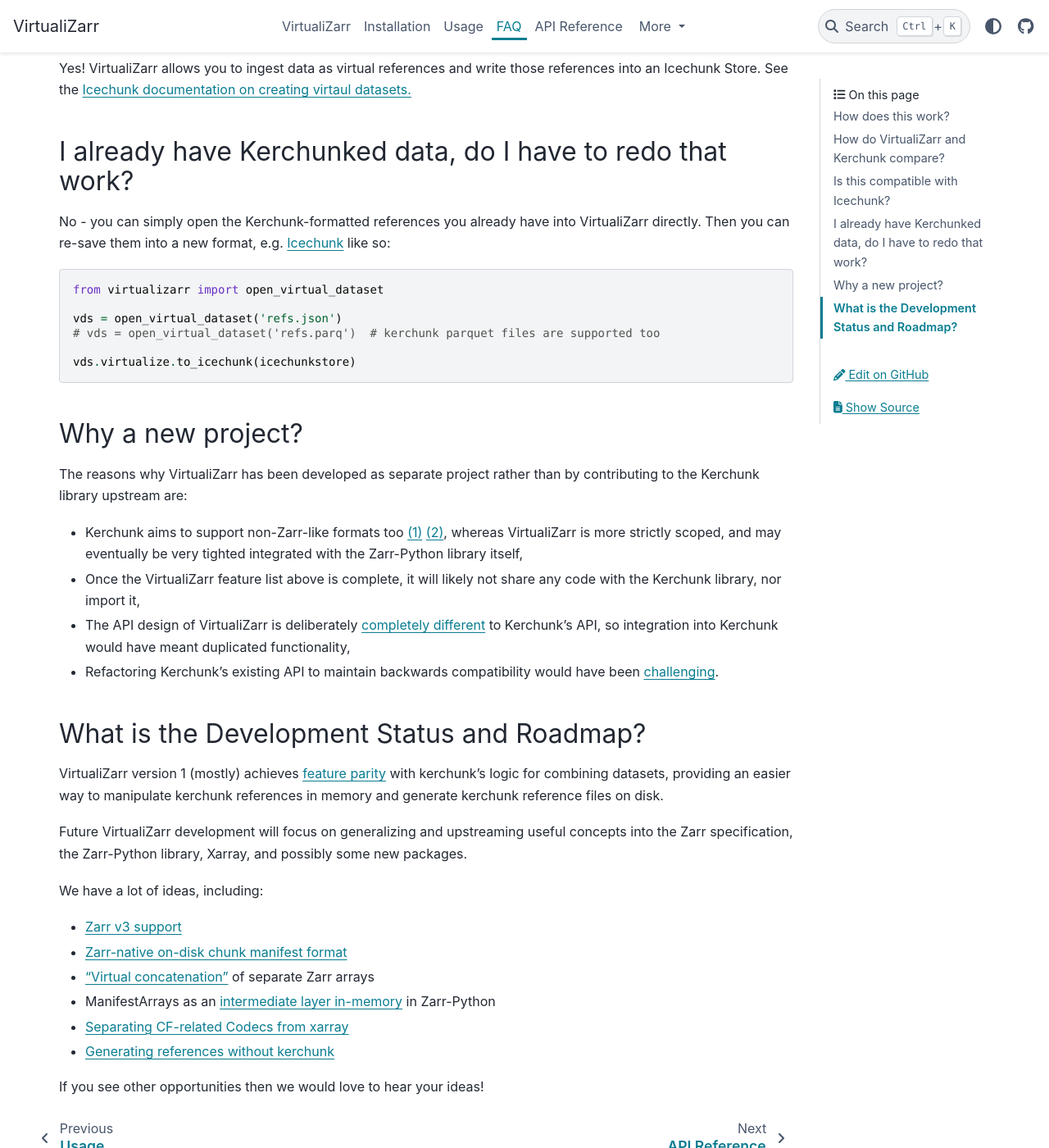
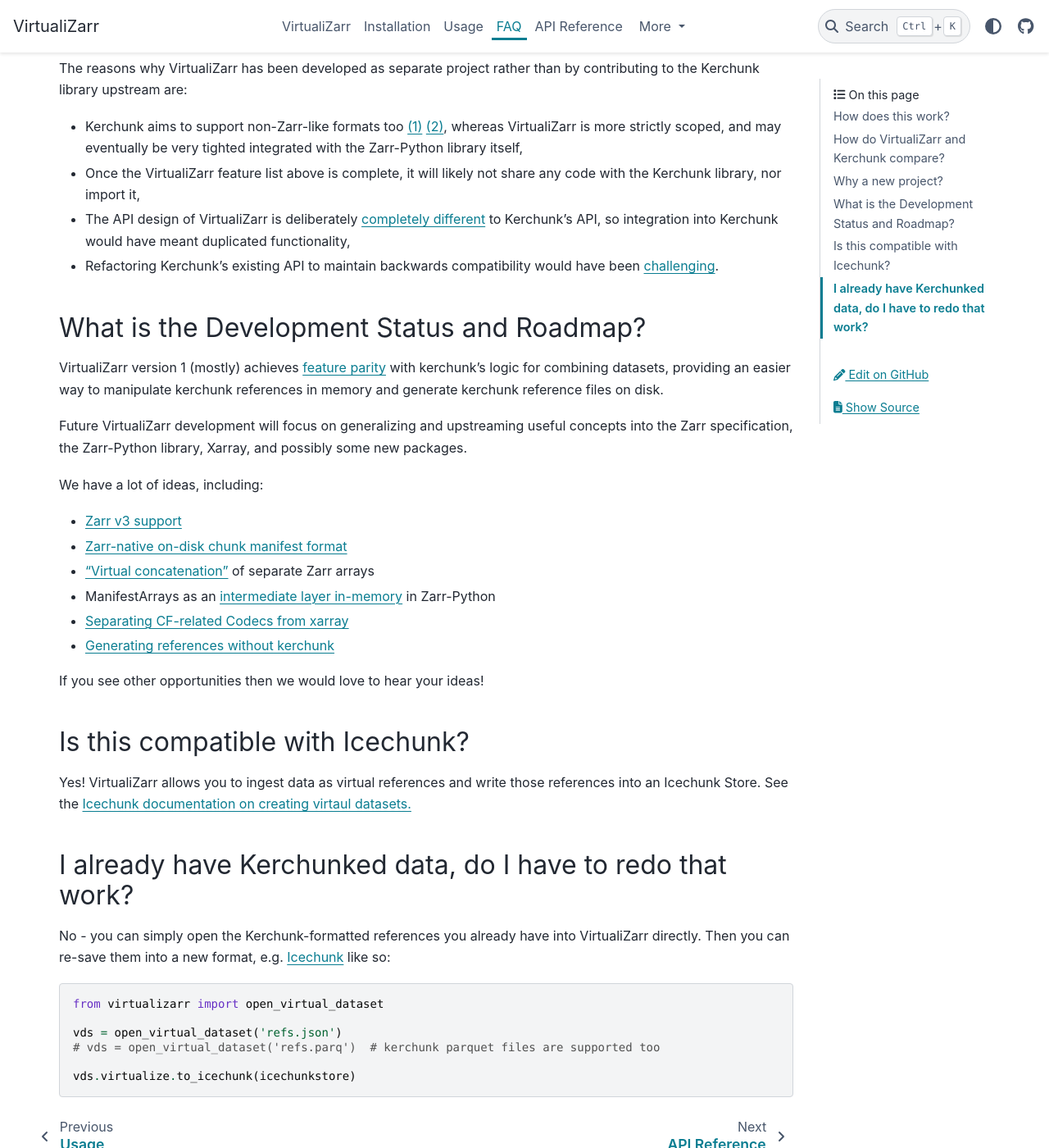
Before and after one commit to zarr-developers/VirtualiZarr, a Sphinx documentation site: the page built from docs/faq.md, in a window 1280 px wide and 1400 px high, scrolled down 3919 px. Shown: the whole window at 82% size. Built offline with Sphinx 7.4.7 and the PyData theme 0.15.4, drawn with Linux system fonts in a browser that asks for light colours; some of the changed lines change nothing that is shown.

Commit message:
move more basic usage questions to the bottom

````diff
--- a/docs/faq.md
+++ b/docs/faq.md
@@ -45,23 +45,6 @@
 | Kerchunk reference format as parquet                                     | `df.refs_to_dataframe(out_dict, "combined.parq")`, then read using an `fsspec` `ReferenceFileSystem` mapper | `ds.virtualize.to_kerchunk('combined.parq', format=parquet')` , then read using an `fsspec` `ReferenceFileSystem` mapper |
 | Zarr v3 store with `manifest.json` files                                 | n/a                                                                                                                                 | `ds.virtualize.to_zarr()`, then read via any Zarr v3 reader which implements the manifest storage transformer ZEP                                |
 
-## Is this compatible with Icechunk?
-
-Yes! VirtualiZarr allows you to ingest data as virtual references and write those references into an Icechunk Store. See the [Icechunk documentation on creating virtaul datasets.](https://icechunk.io/icechunk-python/virtual/#creating-a-virtual-dataset-with-virtualizarr)
-
-## I already have Kerchunked data, do I have to redo that work?
-
-No - you can simply open the Kerchunk-formatted references you already have into VirtualiZarr directly. Then you can re-save them into a new format, e.g. [Icechunk](https://icechunk.io/) like so:
-
-```python
-from virtualizarr import open_virtual_dataset
-
-vds = open_virtual_dataset('refs.json')
-# vds = open_virtual_dataset('refs.parq')  # kerchunk parquet files are supported too
-
-vds.virtualize.to_icechunk(icechunkstore)
-```
-
 ## Why a new project?
 
 The reasons why VirtualiZarr has been developed as separate project rather than by contributing to the Kerchunk library upstream are:
@@ -85,3 +68,20 @@
 - [Generating references without kerchunk](https://github.com/zarr-developers/VirtualiZarr/issues/78)
 
 If you see other opportunities then we would love to hear your ideas!
+
+## Is this compatible with Icechunk?
+
+Yes! VirtualiZarr allows you to ingest data as virtual references and write those references into an Icechunk Store. See the [Icechunk documentation on creating virtaul datasets.](https://icechunk.io/icechunk-python/virtual/#creating-a-virtual-dataset-with-virtualizarr)
+
+## I already have Kerchunked data, do I have to redo that work?
+
+No - you can simply open the Kerchunk-formatted references you already have into VirtualiZarr directly. Then you can re-save them into a new format, e.g. [Icechunk](https://icechunk.io/) like so:
+
+```python
+from virtualizarr import open_virtual_dataset
+
+vds = open_virtual_dataset('refs.json')
+# vds = open_virtual_dataset('refs.parq')  # kerchunk parquet files are supported too
+
+vds.virtualize.to_icechunk(icechunkstore)
+```
````
